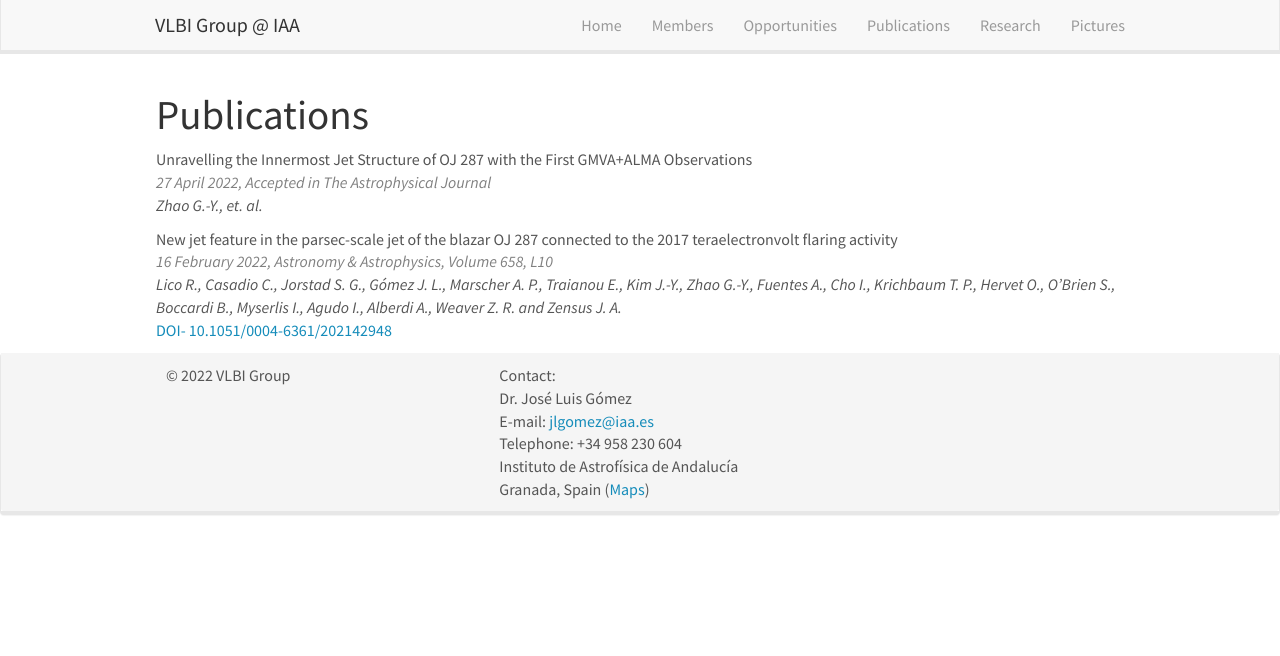
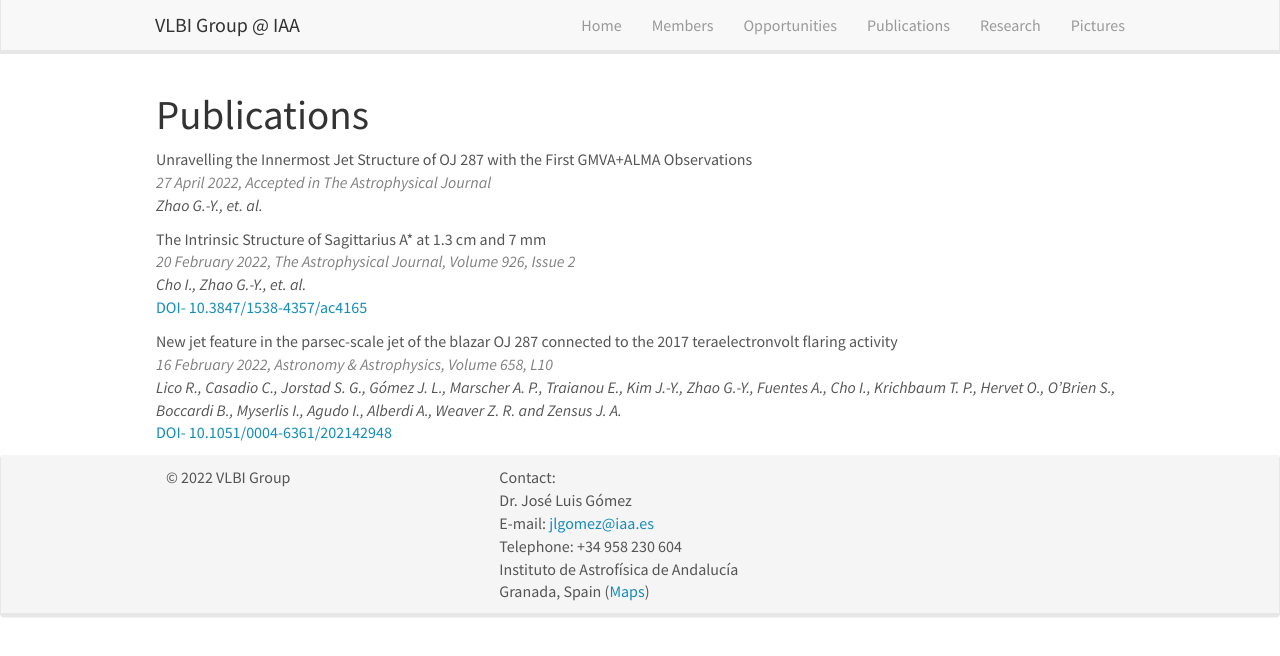
Before and after one commit to blackhole-iaa/blackhole-iaa.github.io, a Jekyll site: the page built from _pages/publications.md, in a window 1280 px wide. Shown: the top 656 px of the page. Built offline with Jekyll 4.4.1, drawn with Linux system fonts in a browser that asks for light colours; nearby versions of some CDN libraries.

Commit message:
Update publist.yml

```diff
--- a/_data/publist.yml
+++ b/_data/publist.yml
@@ -10,6 +10,20 @@
   highlight: 0
   news2:
 
+
+- title: "The Intrinsic Structure of Sagittarius A* at 1.3 cm and 7 mm"
+  image: pol.png
+  description: ""
+  authors: Cho I., Zhao G.-Y., et. al.
+  date: 20 February 2022
+  journal: The Astrophysical Journal, Volume 926, Issue 2
+  link:
+    url: https://iopscience.iop.org/article/10.3847/1538-4357/ac4165
+    display: DOI- 10.3847/1538-4357/ac4165
+  highlight: 0
+  news2:
+
+
 - title: "New jet feature in the parsec-scale jet of the blazar OJ 287 connected to the 2017 teraelectronvolt flaring activity"
   image: pol.png
   description: ""
```
